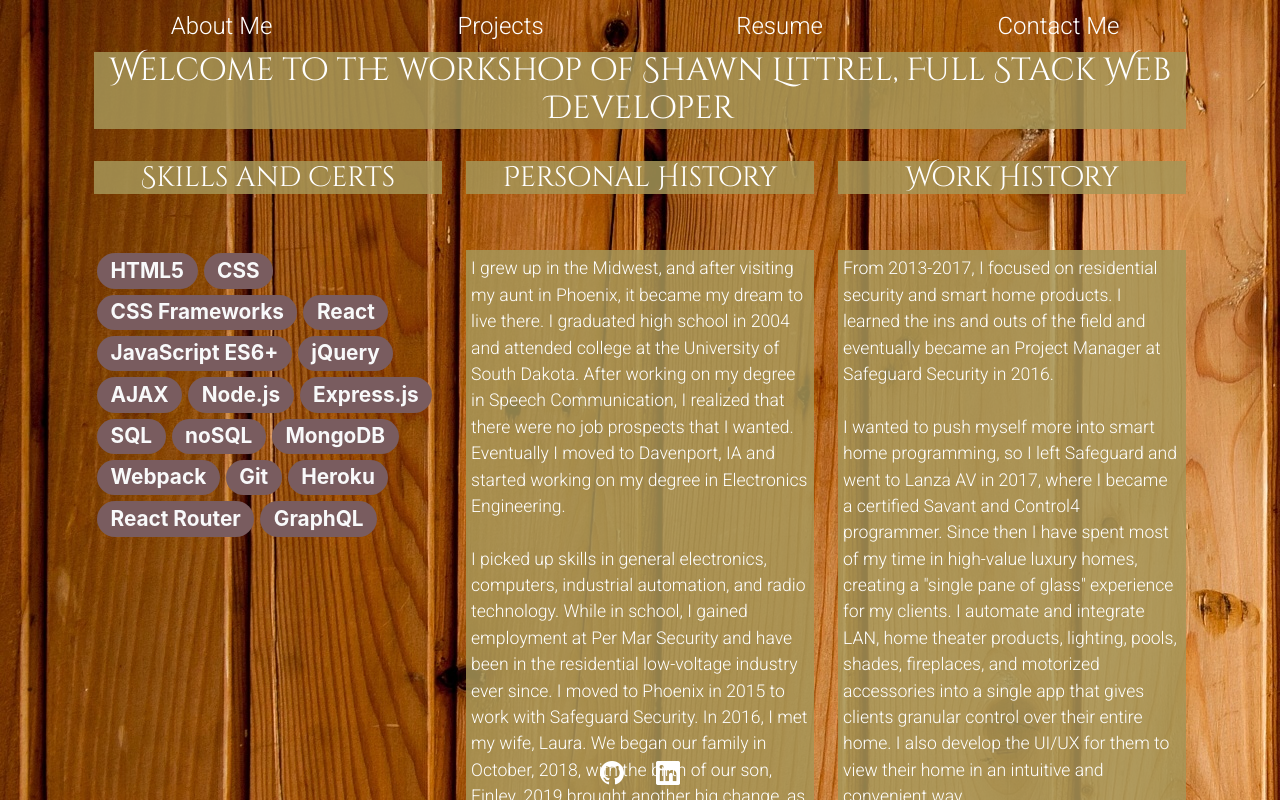
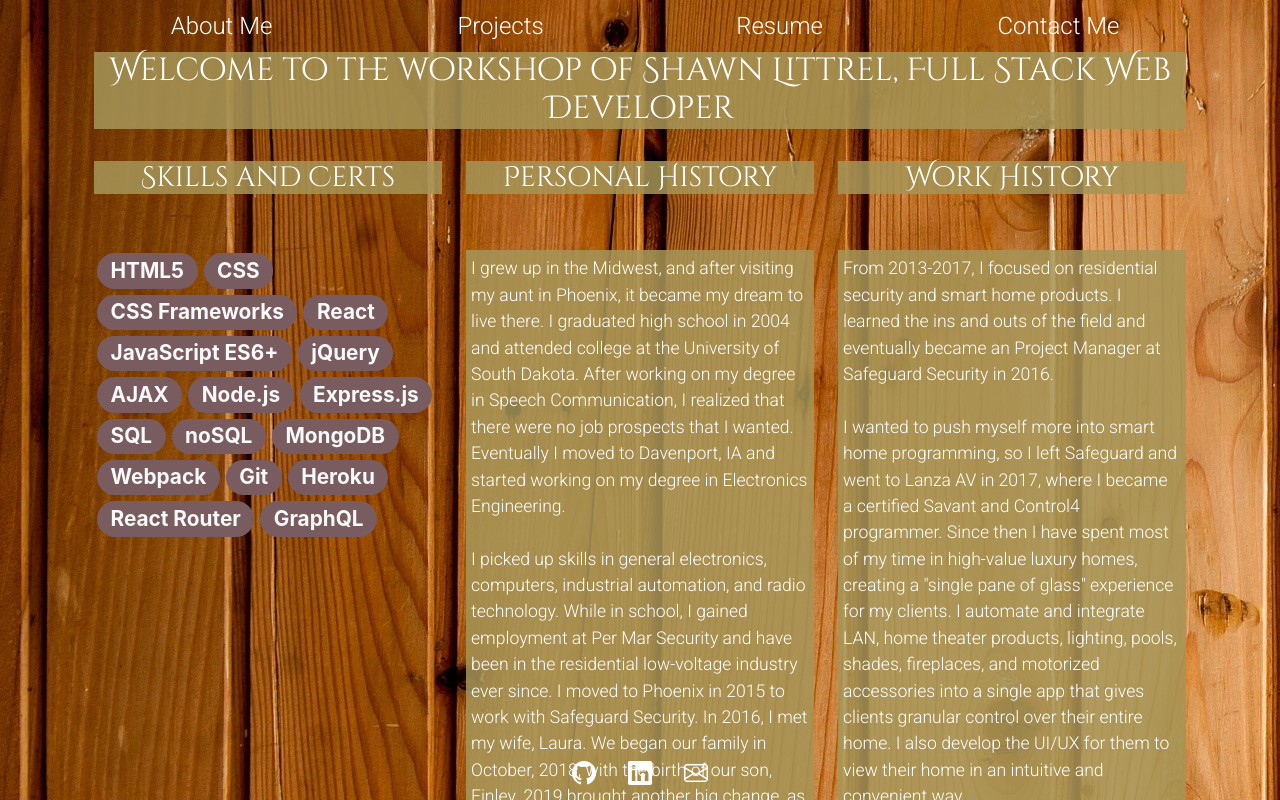
Before and after one commit to shawnlittrel/portfolio, a React (Create React App) app: page / in a window 1280 px wide. Shown: the top 800 px of the page. Built offline with nearby package versions, Linux system fonts and the light colour scheme.

Commit message:
add email

```diff
--- a/src/components/Footer/index.js
+++ b/src/components/Footer/index.js
@@ -23,6 +23,13 @@ function Footer() {
           <i className="bi bi-linkedin"></i>
         </a>
       </li>
+      <li className="nav-item">
+        <a
+          className="nav-link"
+          href="mailto:shawnlittrel@gmail.com?subject=Your Work Looks Great!">
+            <i className="bi bi-envelope"></i>
+          </a>
+      </li>
     </ul>
   );
 }
```
